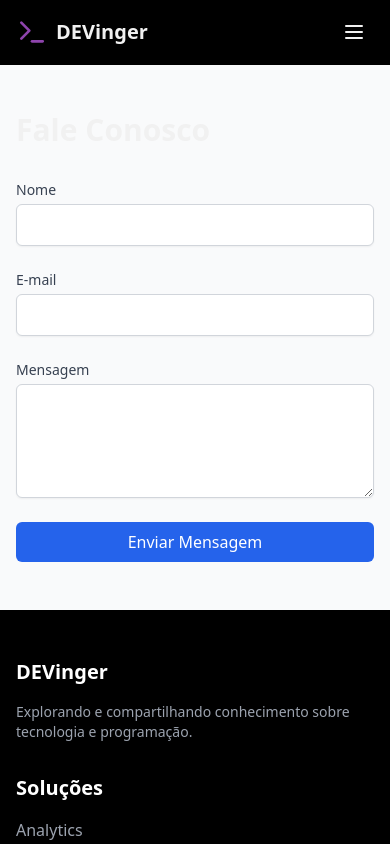
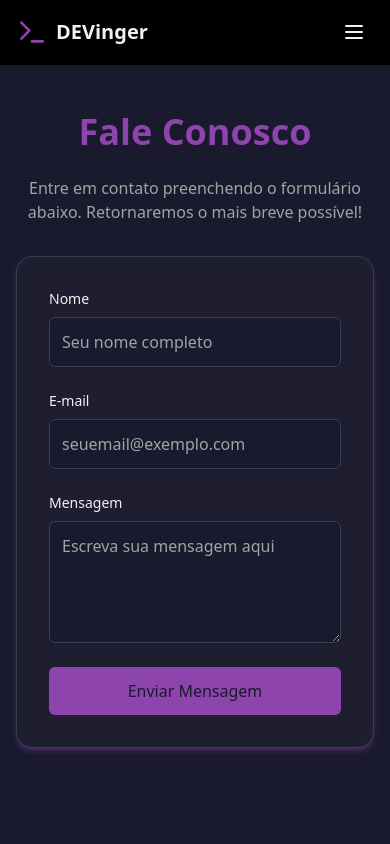
Before and after one commit to lanroo/blogdevinger, a React (Vite) app: page /contact in a window 390 px wide. Shown: the top 844 px of the page. Built offline with nearby package versions, Linux system fonts and the light colour scheme.

Commit message:
responsividade e design fale contato

```diff
--- a/src/pages/Contact.tsx
+++ b/src/pages/Contact.tsx
@@ -27,18 +27,27 @@ const Contact = () => {
   };
 
   return (
-    <div className="max-w-4xl mx-auto px-4 py-12">
+    <div className="bg-background text-foreground min-h-screen py-12 px-4 sm:px-6 lg:px-8">
       <SEO
         title="Contato"
         description="Entre em contato conosco para dúvidas, sugestões ou parcerias."
         keywords="contato, mensagem, email, suporte"
       />
 
-      <h1 className="text-3xl font-bold mb-8">Fale Conosco</h1>
+      <div className="max-w-4xl mx-auto text-center">
+        <h1 className="text-4xl font-bold mb-6 text-primary">Fale Conosco</h1>
+        <p className="text-muted mb-8">
+          Entre em contato preenchendo o formulário abaixo. Retornaremos o mais breve possível!
+        </p>
+      </div>
 
-      <form ref={formRef} onSubmit={handleSubmit} className="space-y-6">
+      <form
+        ref={formRef}
+        onSubmit={handleSubmit}
+        className="max-w-3xl mx-auto bg-[#1e1e30] rounded-lg p-8 shadow-glow border border-gray-700 space-y-6"
+      >
         <div>
-          <label htmlFor="name" className="block text-sm font-medium text-gray-700">
+          <label htmlFor="name" className="block text-sm font-medium text-foreground">
             Nome
           </label>
           <input
@@ -46,12 +55,13 @@ const Contact = () => {
             name="name"
             id="name"
             required
-            className="mt-1 block w-full rounded-md border-gray-300 shadow-sm focus:border-blue-500 focus:ring-blue-500"
+            className="mt-2 block w-full rounded-md bg-background border border-gray-700 p-3 text-foreground placeholder-muted shadow-sm focus:border-primary focus:ring-primary"
+            placeholder="Seu nome completo"
           />
         </div>
 
         <div>
-          <label htmlFor="email" className="block text-sm font-medium text-gray-700">
+          <label htmlFor="email" className="block text-sm font-medium text-foreground">
             E-mail
           </label>
           <input
@@ -59,12 +69,13 @@ const Contact = () => {
             name="email"
             id="email"
             required
-            className="mt-1 block w-full rounded-md border-gray-300 shadow-sm focus:border-blue-500 focus:ring-blue-500"
+            className="mt-2 block w-full rounded-md bg-background border border-gray-700 p-3 text-foreground placeholder-muted shadow-sm focus:border-primary focus:ring-primary"
+            placeholder="seuemail@exemplo.com"
           />
         </div>
 
         <div>
-          <label htmlFor="message" className="block text-sm font-medium text-gray-700">
+          <label htmlFor="message" className="block text-sm font-medium text-foreground">
             Mensagem
           </label>
           <textarea
@@ -72,13 +83,14 @@ const Contact = () => {
             id="message"
             rows={4}
             required
-            className="mt-1 block w-full rounded-md border-gray-300 shadow-sm focus:border-blue-500 focus:ring-blue-500"
+            className="mt-2 block w-full rounded-md bg-background border border-gray-700 p-3 text-foreground placeholder-muted shadow-sm focus:border-primary focus:ring-primary"
+            placeholder="Escreva sua mensagem aqui"
           />
         </div>
 
         <button
           type="submit"
-          className="w-full bg-blue-600 text-white py-2 px-4 rounded-md hover:bg-blue-700 transition-colors"
+          className="w-full bg-primary text-background py-3 px-6 rounded-md font-medium hover:bg-primary-light transition-colors"
         >
           Enviar Mensagem
         </button>
```
